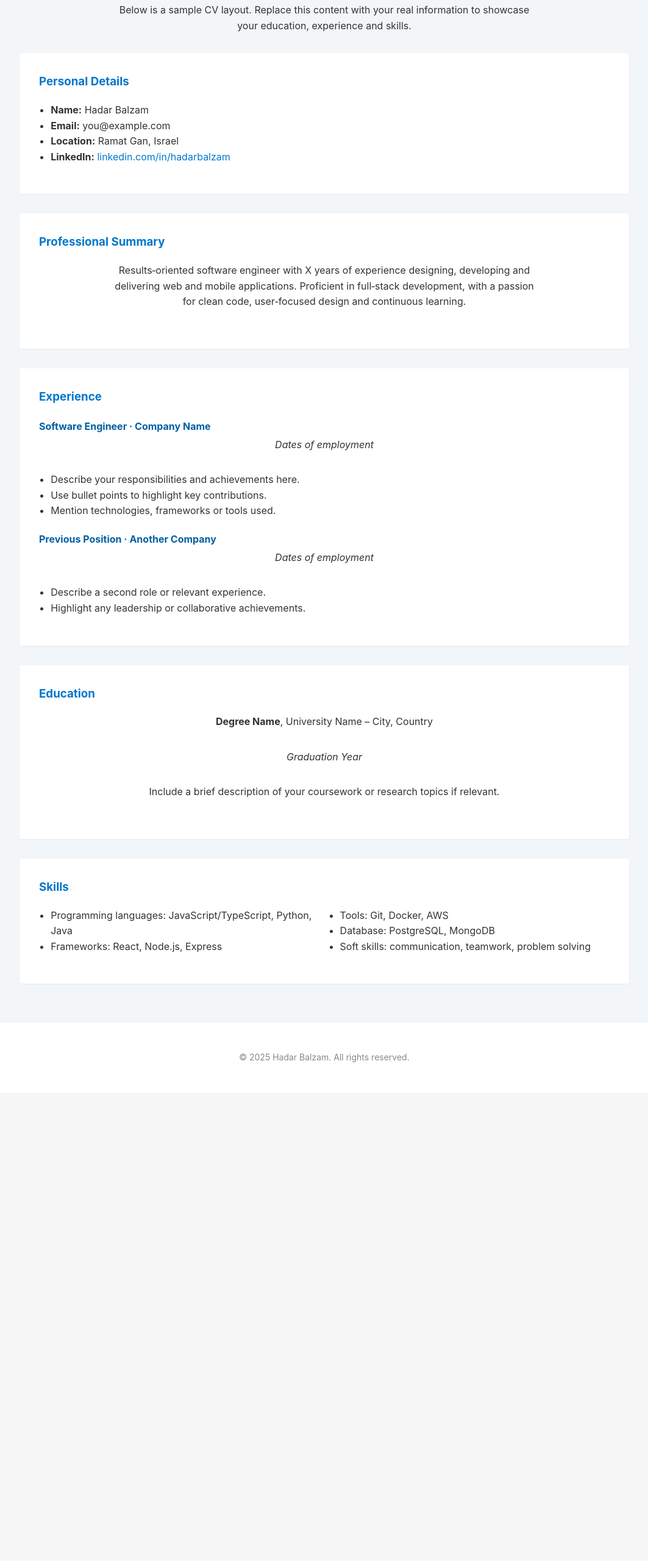
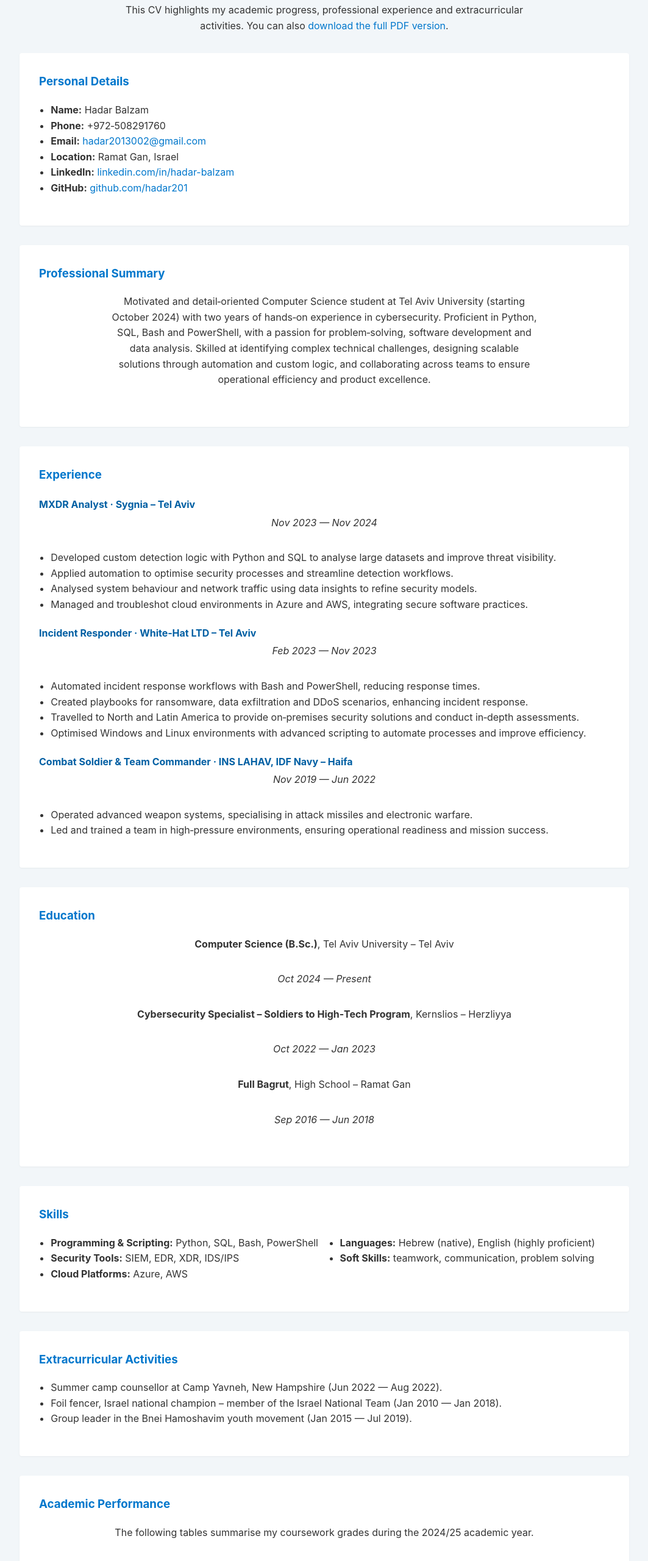
Before and after one commit to hadar201/hadarbalzam.com, a plain HTML site: page cv.html in a window 1280 px wide. Shown: the part 240-2800 px from the top of the page at 61% size, without its empty margins (108-1171 px from the left). Before the commit the page ends 2032 px from the top, so only its background shows below. Drawn offline with Linux system fonts and the light colour scheme.

Commit message:
Update cv.html: add personal details, experience, skills, and academic grades

```diff
--- a/cv.html
+++ b/cv.html
@@ -9,7 +9,7 @@
 <body>
     <header>
         <nav>
-            <a href="index.html#home" class="logo">Hadar&nbsp;Balzam</a>
+            <a href="index.html#home" class="logo">Hadar Balzam</a>
             <ul>
                 <li><a href="index.html#cv">CV</a></li>
                 <li><a href="index.html#github">GitHub</a></li>
@@ -18,53 +18,120 @@
         </nav>
     </header>
     <main class="section">
-        <h2>Curriculum&nbsp;Vitae</h2>
-        <p class="cv-intro">Below is a sample CV layout. Replace this content with your real information to showcase your education, experience and skills.</p>
+        <h2>Curriculum Vitae</h2>
+        <p class="cv-intro">This CV highlights my academic progress, professional experience and extracurricular activities. You can also <a href="Hadar_Balzam_CV.pdf" target="_blank" rel="noopener">download the full PDF version</a>.</p>
         <div class="cv-container">
+            <!-- Personal Details -->
             <section class="cv-section">
                 <h3>Personal Details</h3>
                 <ul>
                     <li><strong>Name:</strong> Hadar Balzam</li>
-                    <li><strong>Email:</strong> you@example.com</li>
+                    <li><strong>Phone:</strong> +972‑508291760</li>
+                    <li><strong>Email:</strong> <a href="mailto:hadar2013002@gmail.com">hadar2013002@gmail.com</a></li>
                     <li><strong>Location:</strong> Ramat Gan, Israel</li>
-                    <li><strong>LinkedIn:</strong> <a href="#">linkedin.com/in/hadarbalzam</a></li>
+                    <li><strong>LinkedIn:</strong> <a href="https://www.linkedin.com/in/hadar-balzam" target="_blank" rel="noopener">linkedin.com/in/hadar-balzam</a></li>
+                    <li><strong>GitHub:</strong> <a href="https://github.com/hadar201" target="_blank" rel="noopener">github.com/hadar201</a></li>
                 </ul>
             </section>
+
+            <!-- Professional Summary -->
             <section class="cv-section">
                 <h3>Professional Summary</h3>
-                <p>Results‑oriented software engineer with X years of experience designing, developing and delivering web and mobile applications. Proficient in full‑stack development, with a passion for clean code, user‑focused design and continuous learning.</p>
+                <p>Motivated and detail‑oriented Computer Science student at Tel Aviv University (starting October 2024) with two years of hands‑on experience in cybersecurity. Proficient in Python, SQL, Bash and PowerShell, with a passion for problem‑solving, software development and data analysis. Skilled at identifying complex technical challenges, designing scalable solutions through automation and custom logic, and collaborating across teams to ensure operational efficiency and product excellence.</p>
             </section>
+
+            <!-- Experience -->
             <section class="cv-section">
                 <h3>Experience</h3>
-                <h4>Software Engineer · Company Name</h4>
-                <p><em>Dates of employment</em></p>
+                <h4>MXDR Analyst · Sygnia – Tel Aviv</h4>
+                <p><em>Nov 2023 — Nov 2024</em></p>
                 <ul>
-                    <li>Describe your responsibilities and achievements here.</li>
-                    <li>Use bullet points to highlight key contributions.</li>
-                    <li>Mention technologies, frameworks or tools used.</li>
+                    <li>Developed custom detection logic with Python and SQL to analyse large datasets and improve threat visibility.</li>
+                    <li>Applied automation to optimise security processes and streamline detection workflows.</li>
+                    <li>Analysed system behaviour and network traffic using data insights to refine security models.</li>
+                    <li>Managed and troubleshot cloud environments in Azure and AWS, integrating secure software practices.</li>
                 </ul>
-                <h4>Previous Position · Another Company</h4>
-                <p><em>Dates of employment</em></p>
+                <h4>Incident Responder · White‑Hat LTD – Tel Aviv</h4>
+                <p><em>Feb 2023 — Nov 2023</em></p>
                 <ul>
-                    <li>Describe a second role or relevant experience.</li>
-                    <li>Highlight any leadership or collaborative achievements.</li>
+                    <li>Automated incident response workflows with Bash and PowerShell, reducing response times.</li>
+                    <li>Created playbooks for ransomware, data exfiltration and DDoS scenarios, enhancing incident response.</li>
+                    <li>Travelled to North and Latin America to provide on‑premises security solutions and conduct in‑depth assessments.</li>
+                    <li>Optimised Windows and Linux environments with advanced scripting to automate processes and improve efficiency.</li>
+                </ul>
+                <h4>Combat Soldier & Team Commander · INS LAHAV, IDF Navy – Haifa</h4>
+                <p><em>Nov 2019 — Jun 2022</em></p>
+                <ul>
+                    <li>Operated advanced weapon systems, specialising in attack missiles and electronic warfare.</li>
+                    <li>Led and trained a team in high‑pressure environments, ensuring operational readiness and mission success.</li>
                 </ul>
             </section>
+
+            <!-- Education -->
             <section class="cv-section">
                 <h3>Education</h3>
-                <p><strong>Degree Name</strong>, University Name – City, Country</p>
-                <p><em>Graduation Year</em></p>
-                <p>Include a brief description of your coursework or research topics if relevant.</p>
+                <p><strong>Computer Science (B.Sc.)</strong>, Tel Aviv University – Tel Aviv</p>
+                <p><em>Oct 2024 — Present</em></p>
+                <p><strong>Cybersecurity Specialist – Soldiers to High‑Tech Program</strong>, Kernslios – Herzliyya</p>
+                <p><em>Oct 2022 — Jan 2023</em></p>
+                <p><strong>Full Bagrut</strong>, High School – Ramat Gan</p>
+                <p><em>Sep 2016 — Jun 2018</em></p>
             </section>
+
+            <!-- Skills -->
             <section class="cv-section">
                 <h3>Skills</h3>
                 <ul class="skills-list">
-                    <li>Programming languages: JavaScript/TypeScript, Python, Java</li>
-                    <li>Frameworks: React, Node.js, Express</li>
-                    <li>Tools: Git, Docker, AWS</li>
-                    <li>Database: PostgreSQL, MongoDB</li>
-                    <li>Soft skills: communication, teamwork, problem solving</li>
+                    <li><strong>Programming &amp; Scripting:</strong> Python, SQL, Bash, PowerShell</li>
+                    <li><strong>Security Tools:</strong> SIEM, EDR, XDR, IDS/IPS</li>
+                    <li><strong>Cloud Platforms:</strong> Azure, AWS</li>
+                    <li><strong>Languages:</strong> Hebrew (native), English (highly proficient)</li>
+                    <li><strong>Soft Skills:</strong> teamwork, communication, problem solving</li>
                 </ul>
+            </section>
+
+            <!-- Extracurricular Activities -->
+            <section class="cv-section">
+                <h3>Extracurricular Activities</h3>
+                <ul>
+                    <li>Summer camp counsellor at Camp Yavneh, New Hampshire (Jun 2022 — Aug 2022).</li>
+                    <li>Foil fencer, Israel national champion – member of the Israel National Team (Jan 2010 — Jan 2018).</li>
+                    <li>Group leader in the Bnei Hamoshavim youth movement (Jan 2015 — Jul 2019).</li>
+                </ul>
+            </section>
+
+            <!-- Academic Performance -->
+            <section class="cv-section">
+                <h3>Academic Performance</h3>
+                <p>The following tables summarise my coursework grades during the 2024/25 academic year.</p>
+                <h4>First Semester</h4>
+                <table class="grades">
+                    <thead>
+                        <tr><th>Course</th><th>Grade</th></tr>
+                    </thead>
+                    <tbody>
+                        <tr><td>Calculus 1a</td><td>60</td></tr>
+                        <tr><td>Linear Algebra 1a</td><td>72</td></tr>
+                        <tr><td>Extended Introduction to Computer Science</td><td>91</td></tr>
+                        <tr><td>Discrete Mathematics 1</td><td>90</td></tr>
+                        <tr><td><strong>Grade Point Average</strong></td><td>75.65</td></tr>
+                    </tbody>
+                </table>
+                <h4>Second Semester</h4>
+                <table class="grades">
+                    <thead>
+                        <tr><th>Course</th><th>Grade</th></tr>
+                    </thead>
+                    <tbody>
+                        <tr><td>Calculus 2a</td><td>81</td></tr>
+                        <tr><td>Linear Algebra 2a</td><td>94</td></tr>
+                        <tr><td>Discrete Mathematics 2</td><td>100</td></tr>
+                        <tr><td>Software 1</td><td>91</td></tr>
+                        <tr><td>Data Structures</td><td>91</td></tr>
+                        <tr><td><strong>Grade Point Average</strong></td><td>89.96</td></tr>
+                    </tbody>
+                </table>
+                <p><strong>Overall GPA (2024/25):</strong> 82.96</p>
             </section>
         </div>
     </main>
```
